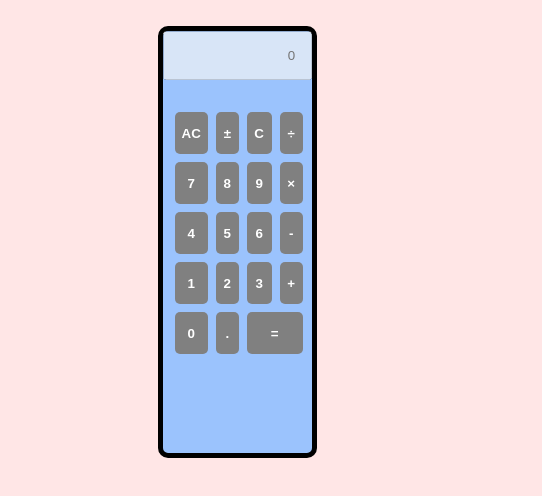
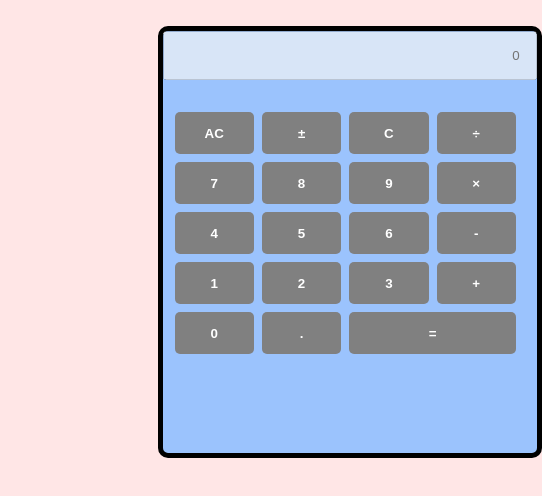
Before and after one commit to amits159/calculator, a React (Create React App) app: page / in a window 390 px wide. Shown: the top 496 px of the page, 542 px wide, since content can reach past the window. Built offline with nearby package versions, Linux system fonts and the light colour scheme.

Commit message:
Update App.css

```diff
--- a/src/App.css
+++ b/src/App.css
@@ -55,15 +55,14 @@ button:active {
 
 @media (max-width: 900px) {
   #container {
-      min-width: 40%;
-      max-width: 40%;
+      width: 40%;
   }
 
 }
 
 @media (max-width: 500px) {
   #container {
-      max-width: 100%;
+      width: 100%;
   }
 
 }
```
